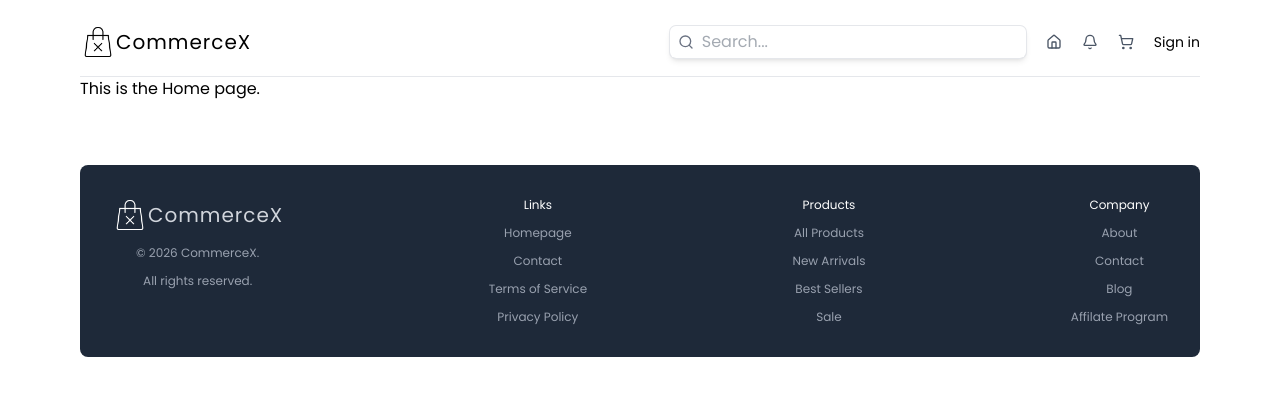
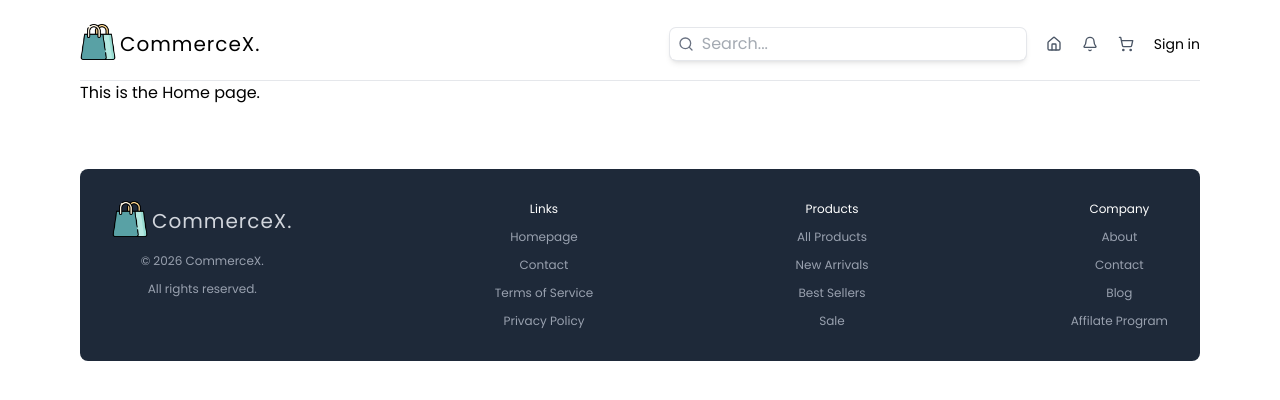
Before and after one commit to bittugurrala/CommerceX, a Next.js app: page / in a window 1280 px wide. Shown: the top 400 px of the page. Built offline with nearby package versions, Linux system fonts and the light colour scheme; a web font is replaced by a local one.

Commit message:
updates in UI

```diff
--- a/src/components/Footer.jsx
+++ b/src/components/Footer.jsx
@@ -5,33 +5,33 @@ export default function Footer(){
     return(
         <div className="mt-16 flex flex-col items-center justify-between gap-8 md:flex-row md:items-start md:justify-between md:gap-0 bg-gray-800 p-8 rounded-lg ">
             <div className="flex flex-col items-center gap-3">
-                <Link href = "/" className='flex items-center justify-center hover:gap-1'>
-                    <Image  src = "/logo.png" alt = "CommerceX logo" width = {30} height={30} className="text-gray-300 filter invert h-12 w-12 md:h-9 md:w-9 transition-transform duration-200 hover:scale-110"/>
-                    <h3 className='hidden md:block text-gray-300 text-xl tracking-wider'>CommerceX</h3>
+                <Link href = "/" className='flex items-center justify-center gap-1'>
+                    <Image  src = "/shopping.png" alt = "CommerceX logo" width = {30} height={30} className="text-gray-300  h-12 w-12 md:h-9 md:w-9 mb-1 transition-transform duration-200 hover:scale-110"/>
+                    <h3 className='hidden md:block text-gray-300 text-xl tracking-wider'>CommerceX.</h3>
                 </Link>
                 <p className="text-gray-400 text-xs">© 2026 CommerceX.</p>
                 <p className="text-gray-400 text-xs">All rights reserved.</p>
             </div>
             <div className=" text-xs flex flex-col items-center justify-center gap-3">
                 <p className="text-white ">Links</p>
-                <Link className="text-gray-400" href = "/">Homepage</Link>
-                <Link className="text-gray-400" href = "/">Contact</Link>
-                <Link className="text-gray-400" href = "/">Terms of Service</Link>
-                <Link className="text-gray-400" href = "/">Privacy Policy</Link>
+                <Link className="text-gray-400 transition-transform duration-200 hover:scale-110" href = "/">Homepage</Link>
+                <Link className="text-gray-400 transition-transform duration-200 hover:scale-110" href = "/">Contact</Link>
+                <Link className="text-gray-400 transition-transform duration-200 hover:scale-110" href = "/">Terms of Service</Link>
+                <Link className="text-gray-400 transition-transform duration-200 hover:scale-110" href = "/">Privacy Policy</Link>
             </div>
             <div className=" text-xs flex flex-col  items-center justify-center gap-3">
                 <p className="text-white ">Products</p>
-                <Link className="text-gray-400" href = "/">All Products</Link>
-                <Link className="text-gray-400" href = "/">New Arrivals</Link>
-                <Link className="text-gray-400" href = "/">Best Sellers</Link>
-                <Link className="text-gray-400" href = "/">Sale</Link>
+                <Link className="text-gray-400 transition-transform duration-200 hover:scale-110" href = "/">All Products</Link>
+                <Link className="text-gray-400 transition-transform duration-200 hover:scale-110" href = "/">New Arrivals</Link>
+                <Link className="text-gray-400 transition-transform duration-200 hover:scale-110" href = "/">Best Sellers</Link>
+                <Link className="text-gray-400 transition-transform duration-200 hover:scale-110" href = "/">Sale</Link>
             </div>
             <div className=" text-xs flex flex-col items-center justify-center gap-3">
                 <p className="text-white ">Company</p>
-                <Link className="text-gray-400" href = "/">About</Link>
-                <Link className="text-gray-400" href = "/">Contact</Link>
-                <Link className="text-gray-400" href = "/">Blog</Link>
-                <Link className="text-gray-400" href = "/">Affilate Program</Link>
+                <Link className="text-gray-400 transition-transform duration-200 hover:scale-110" href = "/">About</Link>
+                <Link className="text-gray-400 transition-transform duration-200 hover:scale-110" href = "/">Contact</Link>
+                <Link className="text-gray-400 transition-transform duration-200 hover:scale-110" href = "/">Blog</Link>
+                <Link className="text-gray-400 transition-transform duration-200 hover:scale-110" href = "/">Affilate Program</Link>
             </div>
         </div>
     )
--- a/src/components/Navigation.jsx
+++ b/src/components/Navigation.jsx
@@ -7,9 +7,9 @@ const Navigation = () => {
     return (
         <nav className='flex items-center justify-between py-4 border-b border-gray-200 ' >
             {/* Left */}
-            <Link href = "/" className='flex items-center justify-center hover:gap-1'>
-                <Image src = "/logo.png" alt = "CommerceX logo" width = {30} height={30} className="h-6 w-6 md:h-9 md:w-9 transition-transform duration-200 hover:scale-110"/>
-                <h3 className='text-xl tracking-wider transition-transform duration-200 hover:scale-110'>CommerceX</h3>
+            <Link href = "/" className='flex items-center justify-center gap-1'>
+                <Image src = "/shopping.png" alt = "CommerceX logo" width = {30} height={30} className="h-6 w-6 md:h-9 md:w-9 mb-1 transition-transform duration-200 hover:scale-110"/>
+                <h3 className='text-xl tracking-wider'>CommerceX.</h3>
             </Link>
             {/* Right */}
 
```
Also changed, not shown: public/shopping.png (added).
